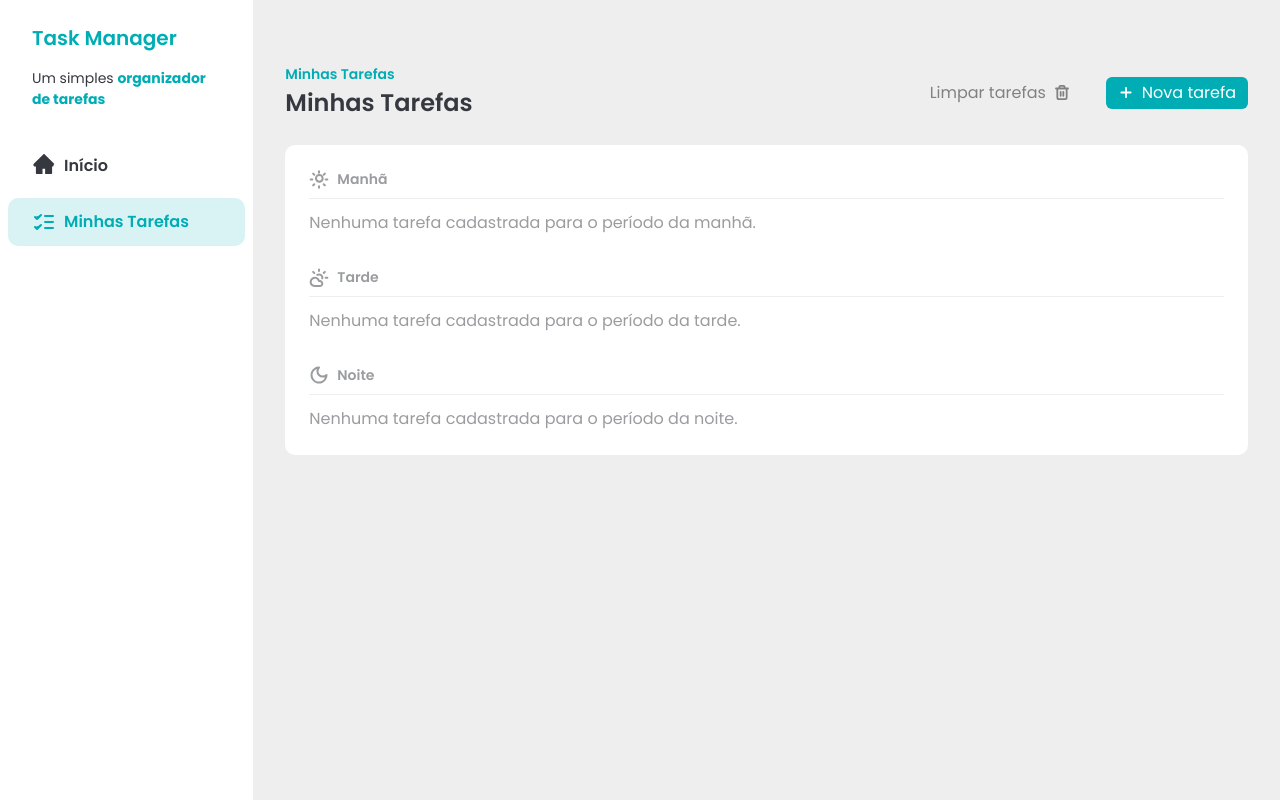
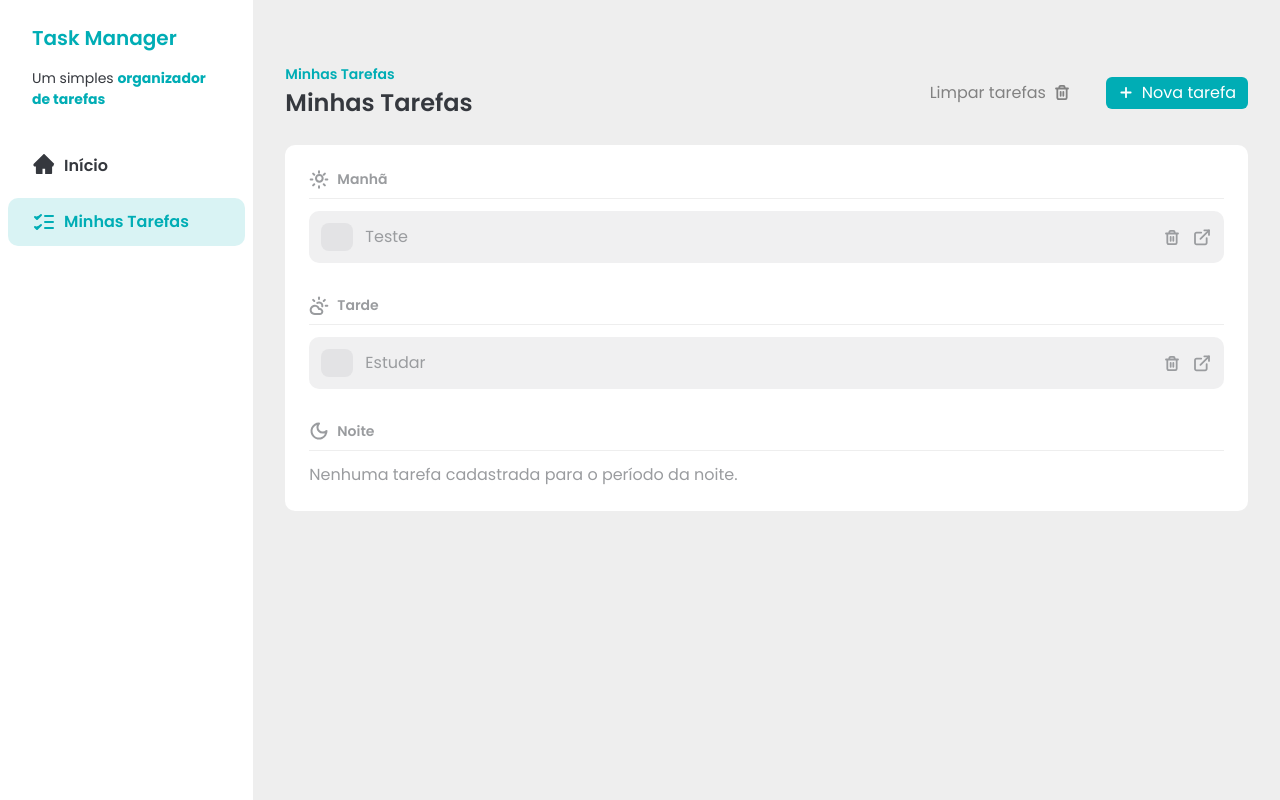
Before and after one commit to kleyton-ferreira/gerenciador-tarefas, a React (Vite) app: page / in a window 1280 px wide. Built offline with nearby package versions, Linux system fonts and the light colour scheme; data requests are answered from the project's data file.

Commit message:
feat: ensure React Query and Task in main components

```diff
--- a/db.json
+++ b/db.json
@@ -1,3 +1,18 @@
 {
-  "ITENS": []
+  "ITENS": [
+    {
+      "id": "c382c001-2fb0-4b2a-9ea4-49a4c7be2d20",
+      "time": "morning",
+      "title": "Teste",
+      "description": "Javascript",
+      "status": "not-started"
+    },
+    {
+      "id": "5c41c8cd-a8fb-4938-acec-73fff110992a",
+      "time": "afternoon",
+      "title": "Estudar",
+      "description": "Javascript",
+      "status": "not-started"
+    }
+  ]
 }
--- a/package.json
+++ b/package.json
@@ -11,6 +11,7 @@
     "prepare": "husky"
   },
   "dependencies": {
+    "@tanstack/react-query": "^5.51.21",
     "json-server": "^1.0.0-beta.1",
     "react": "^18.2.0",
     "react-dom": "^18.2.0",
--- a/src/components/AddTaskDialog/AddTaskDialog.jsx
+++ b/src/components/AddTaskDialog/AddTaskDialog.jsx
@@ -136,6 +136,7 @@ const AddTaskDialog = ({ isOpen, handleClose, onSubmitSucess }) => {
                     size="small"
                     variant="primary"
                     className="flex items-center justify-center"
+                    type="submit"
                     disabled={isSubmitting}
                   >
                     {isSubmitting && <LoaderIcon className="animate-spin" />}
--- a/src/components/Task/Task.jsx
+++ b/src/components/Task/Task.jsx
@@ -1,4 +1,6 @@
-import React, { useEffect, useState } from 'react'
+import { useQuery, useQueryClient } from '@tanstack/react-query'
+import React, { useState } from 'react'
+import { Await } from 'react-router-dom'
 import { toast } from 'sonner'
 
 import {
@@ -14,23 +16,22 @@ import TaskItem from '../TaskItem/TaskItem'
 import TaskSeparator from '../TaskSeparator/TaskSeparator'
 
 const Task = () => {
-  const [tasks, setTasks] = useState([])
-  const [addDialogModal, setAddDialogModal] = useState(false)
+  const queryClient = useQueryClient()
 
-  useEffect(() => {
-    const fetchTasks = async () => {
+  const { data: tasks } = useQuery({
+    queryKey: 'ITENS',
+    queryFn: async () => {
       const response = await fetch('http://localhost:3000/ITENS', {
         method: 'GET',
       })
-      const data = await response.json()
-      setTasks(data)
-    }
-    fetchTasks()
-  }, [])
+      const taskItems = await response.json()
+      return taskItems
+    },
+  })
 
-  const morningTasks = tasks.filter((items) => items.time === 'morning')
-  const afterTasks = tasks.filter((items) => items.time === 'afternoon')
-  const eveningTasks = tasks.filter((items) => items.time === 'evening')
+  const morningTasks = tasks?.filter((items) => items.time === 'morning')
+  const afterTasks = tasks?.filter((items) => items.time === 'afternoon')
+  const eveningTasks = tasks?.filter((items) => items.time === 'evening')
 
   // FUNÇAO DE MUDAR OS CHACKBOX
   const handleTaskCheckboxClick = (taskId) => {
@@ -52,21 +53,26 @@ const Task = () => {
       }
       return item
     })
-    setTasks(newTask)
+    queryClient.setQueryData('ITENS', newTask)
   }
 
   // FUNÇAO DE CRIAR TAREFAS
   const handleAddTaskSubmit = (taskSubmit) => {
-    setTasks([...tasks, taskSubmit])
+    queryClient.setQueriesData('ITENS', (currentTask) => {
+      return [...currentTask, taskSubmit]
+    })
     toast.success('Tarefa adicionada com sucesso!')
   }
 
   // FUNÇAO DE DELETAR AS TAREFAS
   const onDeleteTaskSucesess = (taskId) => {
-    const deleteTask = tasks.filter((del) => del.id !== taskId)
-    setTasks(deleteTask)
+    queryClient.setQueriesData('ITENS', (currentTask) => {
+      return currentTask.filter((taskDel) => taskDel.id !== taskId)
+    })
     toast.success('Tarefa deletada com sucesso!')
   }
+
+  const [addDialogModal, setAddDialogModal] = useState(false)
 
   return (
     <div className="w-full px-8 py-16">
@@ -98,12 +104,12 @@ const Task = () => {
       <div className="mt-6 rounded-[10px] bg-brand-white p-6">
         <div className="space-y-3">
           <TaskSeparator title="Manhã" icon={<SunIcon />} />
-          {morningTasks.length === 0 && (
+          {morningTasks?.length === 0 && (
             <p className="text- text-brand-text-gray">
               Nenhuma tarefa cadastrada para o período da manhã.
             </p>
           )}
-          {morningTasks.map((task) => (
+          {morningTasks?.map((task) => (
             <TaskItem
               key={task.id}
               taskItens={task}
@@ -114,13 +120,12 @@ const Task = () => {
         </div>
         <div className="my-8 space-y-3">
           <TaskSeparator title="Tarde" icon={<CloudIcon />} />
-          {afterTasks.length === 0 && (
+          {afterTasks?.length === 0 && (
             <p className="text- text-brand-text-gray">
               Nenhuma tarefa cadastrada para o período da tarde.
             </p>
           )}
-
-          {afterTasks.map((task) => (
+          {afterTasks?.map((task) => (
             <TaskItem
               key={task.id}
               taskItens={task}
@@ -131,12 +136,12 @@ const Task = () => {
         </div>
         <div className="space-y-3">
           <TaskSeparator title="Noite" icon={<MoonIcon />} />
-          {eveningTasks.length === 0 && (
+          {eveningTasks?.length === 0 && (
             <p className="text- text-brand-text-gray">
               Nenhuma tarefa cadastrada para o período da noite.
             </p>
           )}
-          {eveningTasks.map((task) => (
+          {eveningTasks?.map((task) => (
             <TaskItem
               key={task.id}
               taskItens={task}
--- a/src/main.jsx
+++ b/src/main.jsx
@@ -1,5 +1,6 @@
 import './index.css'
 
+import { QueryClient, QueryClientProvider } from '@tanstack/react-query'
 import React from 'react'
 import ReactDOM from 'react-dom/client'
 import { createBrowserRouter, RouterProvider } from 'react-router-dom'
@@ -19,8 +20,11 @@ const router = createBrowserRouter([
   },
 ])
 
+const queryClient = new QueryClient()
+
 ReactDOM.createRoot(document.getElementById('root')).render(
   <React.StrictMode>
+    <QueryClientProvider client={queryClient}>
       <Toaster
         toastOptions={{
           style: {
@@ -29,5 +33,6 @@ ReactDOM.createRoot(document.getElementById('root')).render(
         }}
       />
       <RouterProvider router={router} />
+    </QueryClientProvider>
   </React.StrictMode>
 )
--- a/src/pages/TaskDetailsPage/TaskDetailsPage.jsx
+++ b/src/pages/TaskDetailsPage/TaskDetailsPage.jsx
@@ -52,6 +52,7 @@ const TaskDetailsPage = () => {
 
     const newTask = await response.json()
     setTask(newTask)
+    toast.success('Tarefa atualizada com sucesso!')
 
     if (!response.ok) {
       return toast.error('Ocorreu um erro ao atualizar a tarefa!')
```
Also changed, not shown: 1 other file (tests, documents, lock files or other folders). Lines whose indentation alone changed are shown as unchanged.
